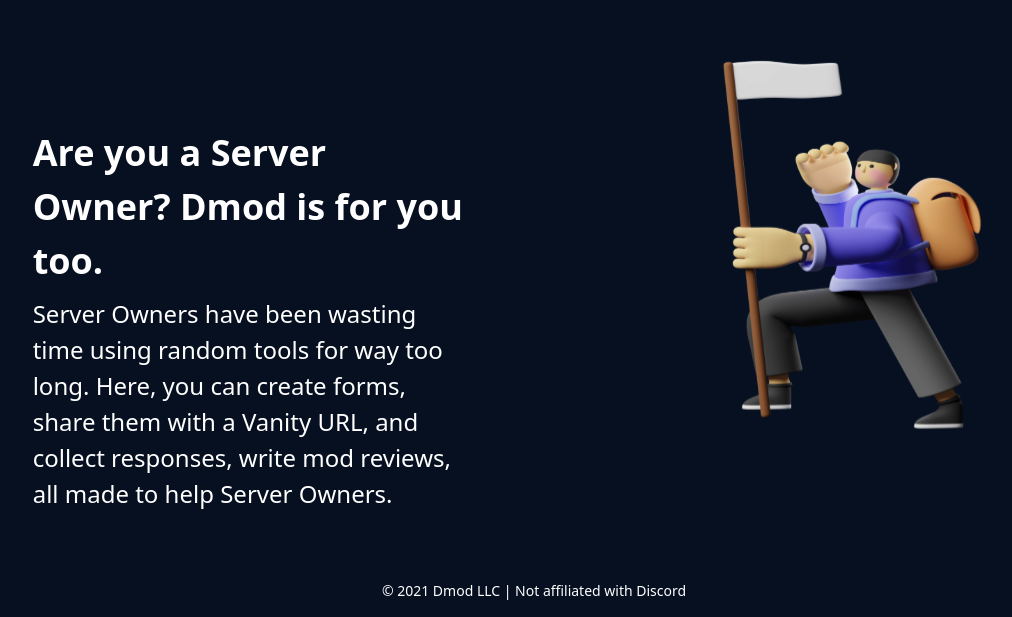
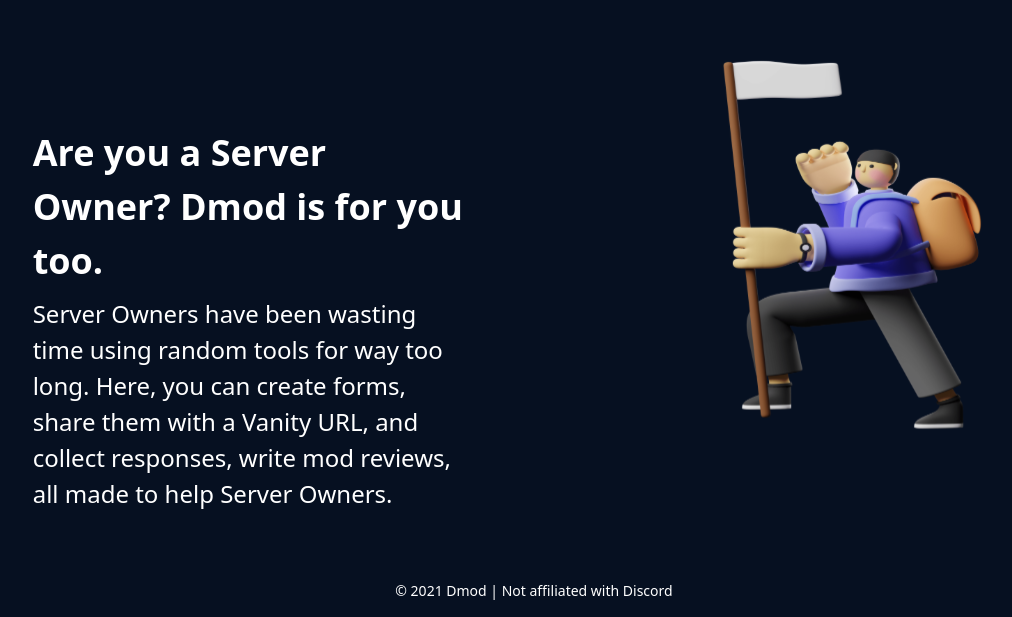
Before and after one commit to TeamDmod/prelaunch, a Nuxt app: page / in a window 1280 px wide. Shown: the part 2525-3142 px from the top of the page, without its empty margins (106-1118 px from the left). Built offline with nearby package versions, Linux system fonts and the light colour scheme.

Commit message:
Removed LLC

```diff
--- a/components/AppFooter.vue
+++ b/components/AppFooter.vue
@@ -1,6 +1,6 @@
 <template>
   <div class="container">
-    <p class="text-center text-sm mt-4 mb-4">© 2021 Dmod LLC | Not affiliated with Discord</p>
+    <p class="text-center text-sm mt-4 mb-4">© 2021 Dmod | Not affiliated with Discord</p>
   </div>
 </template>
 
```
